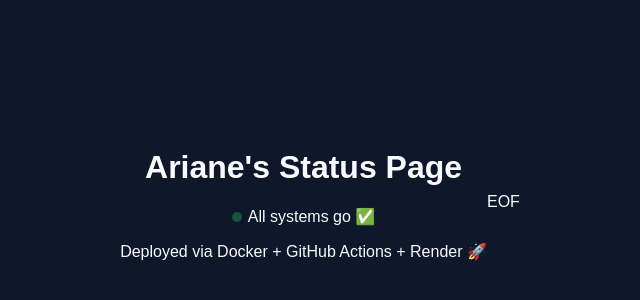
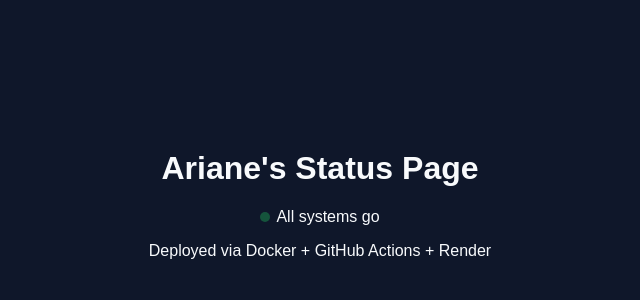
Before and after one commit to NjiAriane/talent-forge-devops, a plain HTML site: page index.html in a window 1280 px wide. Shown: the part 198-498 px from the top of the page, without its empty margins (320-960 px from the left). Drawn offline with Linux system fonts and the light colour scheme.

Commit message:
emoji's removed

```diff
--- a/index.html
+++ b/index.html
@@ -33,9 +33,8 @@
 <body>
     <div>
         <h1>Ariane's Status Page</h1>
-        <p><span class="dot"></span>All systems go ✅</p>
-        <p>Deployed via Docker + GitHub Actions + Render 🚀</p>
+        <p><span class="dot"></span>All systems go </p>
+        <p>Deployed via Docker + GitHub Actions + Render </p>
     </div>
 </body>
 </html>
-EOF
```
